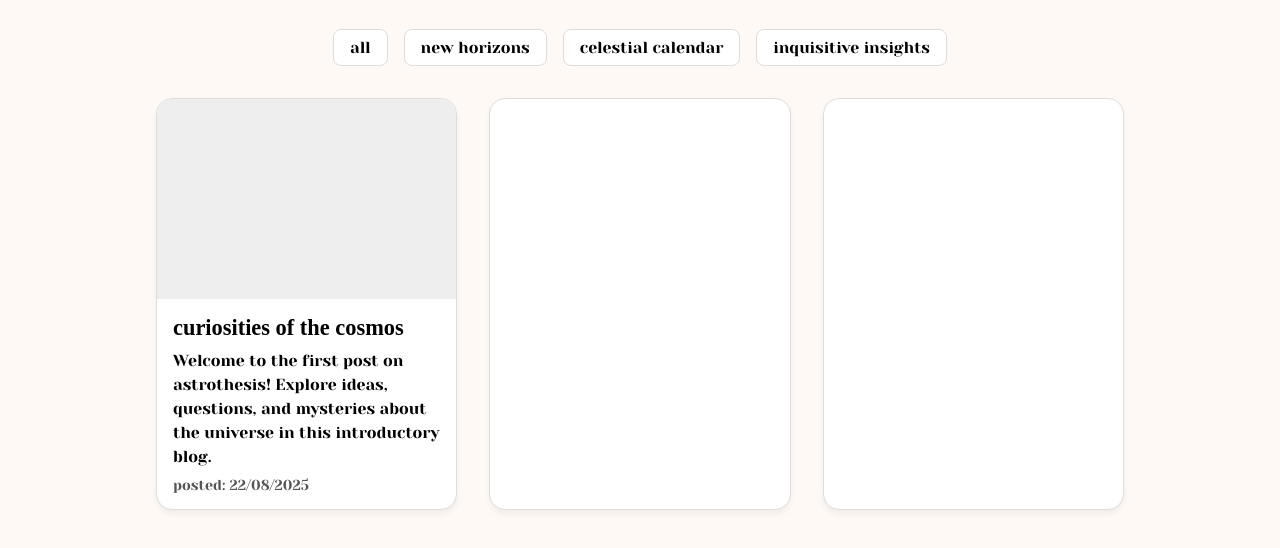
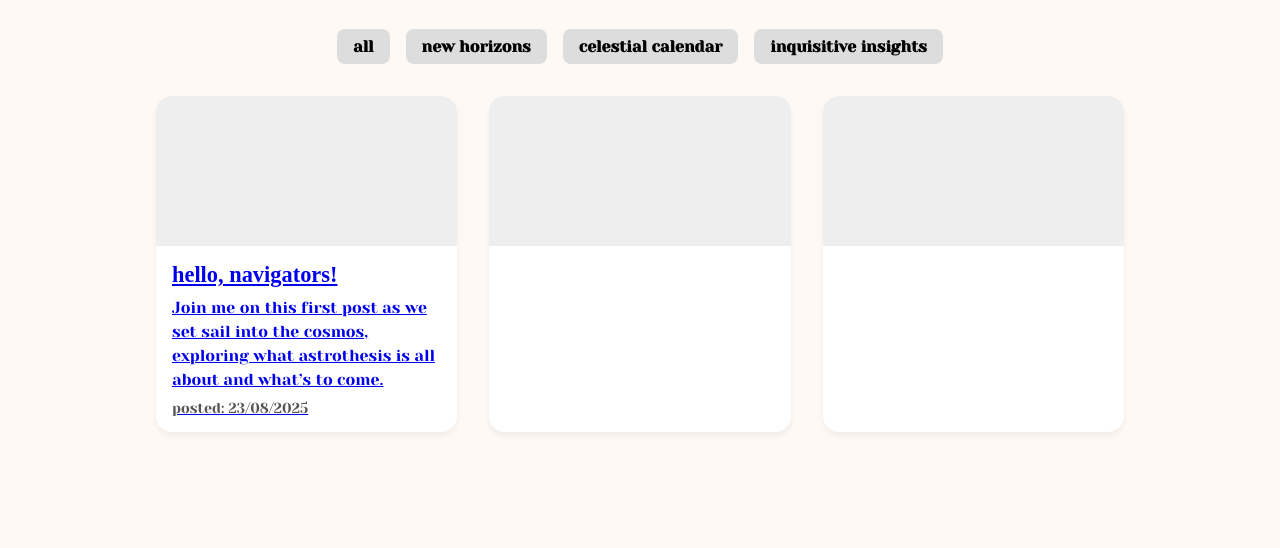
Before and after one commit to astrothesis/astrothesis.github.io, a plain HTML site: page blog.html in a window 1280 px wide. Shown: the part 186-734 px from the top of the page. Drawn offline with Linux system fonts and the light colour scheme; a web font is replaced by a local one.

Commit message:
Update blog.html

```diff
--- a/blog.html
+++ b/blog.html
@@ -46,7 +46,6 @@
       font-size: 1rem;
       color: black;
       transition: color 0.3s;
-      text-transform: lowercase;
     }
 
     .nav-links a:hover { color: #555; }
@@ -80,7 +79,6 @@
       font-family: 'DM Serif Text', serif;
       font-size: 3rem;
       margin-bottom: 2rem;
-      text-transform: lowercase;
     }
 
     .category-buttons {
@@ -93,20 +91,16 @@
 
     .category-buttons a {
       padding: 0.5rem 1rem;
-      background: #fff;
-      border: 1px solid #ddd;
+      background: #ddd;
       border-radius: 0.5rem;
       text-decoration: none;
       color: black;
-      font-family: 'Yeseva One', serif;
-      transition: background 0.3s, color 0.3s;
+      font-weight: bold;
       text-transform: lowercase;
+      transition: background 0.3s;
     }
 
-    .category-buttons a:hover {
-      background: #ddd;
-      color: black;
-    }
+    .category-buttons a:hover { background: #bbb; }
 
     .cards {
       display: grid;
@@ -117,13 +111,10 @@
 
     .card {
       background: #fff;
-      border: 1px solid #ddd;
       border-radius: 1rem;
       overflow: hidden;
       box-shadow: 0 4px 6px rgba(0,0,0,0.05);
       transition: transform 0.3s, box-shadow 0.3s;
-      cursor: pointer;
-      text-align: left;
     }
 
     .card:hover {
@@ -133,11 +124,13 @@
 
     .card-image {
       background: #eee;
-      height: 200px;
+      height: 150px;
     }
 
     .card-content {
       padding: 1rem;
+      text-align: left;
+      background: #fff;
     }
 
     .card-content h2 {
@@ -195,7 +188,6 @@
 
   <div class="content">
     <h1>blog</h1>
-
     <div class="category-buttons">
       <a href="blog.html">all</a>
       <a href="newHorizons.html">new horizons</a>
@@ -205,22 +197,28 @@
 
     <div class="cards">
       <!-- First Blog Post -->
-      <a href="introBlog.html" style="text-decoration:none; color:inherit;">
-        <div class="card">
-          <div class="card-image"></div>
-          <div class="card-content">
-            <h2>curiosities of the cosmos</h2>
-            <p>Welcome to the first post on astrothesis! Explore ideas, questions, and mysteries about the universe in this introductory blog.</p>
-            <div class="date">posted: 22/08/2025</div>
-          </div>
+      <a href="helloNavigators.html" class="card">
+        <div class="card-image"></div>
+        <div class="card-content">
+          <h2>hello, navigators!</h2>
+          <p>Join me on this first post as we set sail into the cosmos, exploring what astrothesis is all about and what’s to come.</p>
+          <div class="date">posted: 23/08/2025</div>
         </div>
       </a>
 
-      <!-- Empty Placeholder 1 -->
-      <div class="card"></div>
+      <!-- Placeholder 1 -->
+      <div class="card">
+        <div class="card-image"></div>
+        <div class="card-content">
+        </div>
+      </div>
 
-      <!-- Empty Placeholder 2 -->
-      <div class="card"></div>
+      <!-- Placeholder 2 -->
+      <div class="card">
+        <div class="card-image"></div>
+        <div class="card-content">
+        </div>
+      </div>
     </div>
   </div>
 
```
